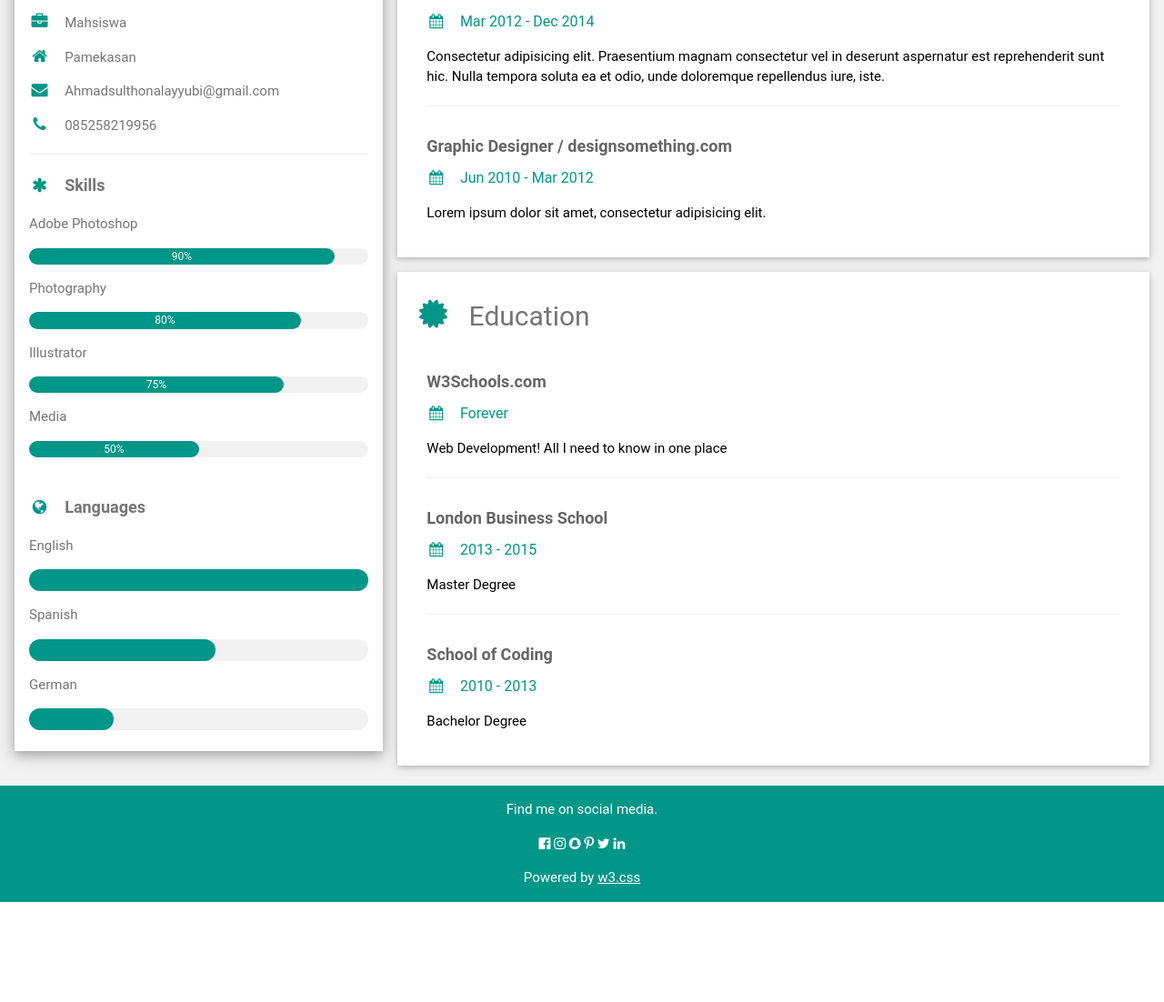
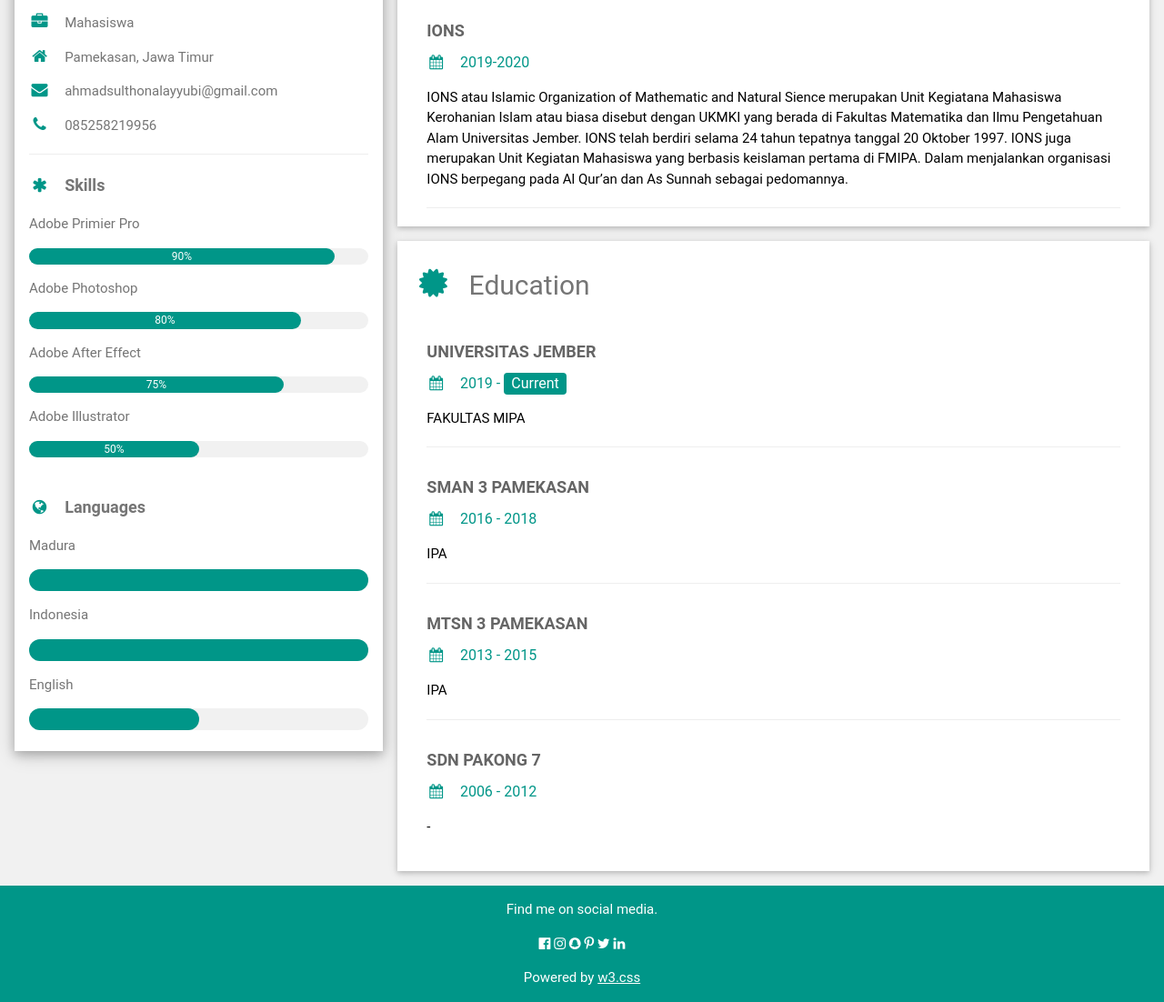
Before and after one commit to yuby123/anton12, a Django app: page / in a window 1280 px wide. Shown: the part 321-1423 px from the top of the page at 91% size. Before the commit the page ends 1313 px from the top, so only its background shows below. Run offline with Django 3.2, Linux system fonts and the light colour scheme; some web fonts are replaced.

Commit message:
initial commite

```diff
--- a/main/templates/main/home.html
+++ b/main/templates/main/home.html
@@ -21,51 +21,51 @@ html,body,h1,h2,h3,h4,h5,h6 {font-family: "Roboto", sans-serif}
 
 <div class="w3-white w3-text-grey w3-card-4">
 <div class="w3-display-container">
-<img src="/w3images/avatar_hat.jpg" style="width:100%" alt="Avatar">
+<img src="static/img/Perkap.jpg" style="width:100%" alt="Avatar">
 <div class="w3-display-bottomleft w3-container w3-text-black">
 <h2>Ahmad Sulthon</h2>
 </div>
 </div>
 <div class="w3-container">
-<p><i class="fa fa-briefcase fa-fw w3-margin-right w3-large w3-text-teal"></i>Mahsiswa</p>
-<p><i class="fa fa-home fa-fw w3-margin-right w3-large w3-text-teal"></i>Pamekasan</p>
-<p><i class="fa fa-envelope fa-fw w3-margin-right w3-large w3-text-teal"></i>Ahmadsulthonalayyubi@gmail.com</p>
+<p><i class="fa fa-briefcase fa-fw w3-margin-right w3-large w3-text-teal"></i>Mahasiswa</p>
+<p><i class="fa fa-home fa-fw w3-margin-right w3-large w3-text-teal"></i>Pamekasan, Jawa Timur</p>
+<p><i class="fa fa-envelope fa-fw w3-margin-right w3-large w3-text-teal"></i>ahmadsulthonalayyubi@gmail.com</p>
 <p><i class="fa fa-phone fa-fw w3-margin-right w3-large w3-text-teal"></i>085258219956</p>
 <hr>
 
 <p class="w3-large"><b><i class="fa fa-asterisk fa-fw w3-margin-right w3-text-teal"></i>Skills</b></p>
-<p>Adobe Photoshop</p>
+<p>Adobe Primier Pro</p>
 <div class="w3-light-grey w3-round-xlarge w3-small">
 <div class="w3-container w3-center w3-round-xlarge w3-teal" style="width:90%">90%</div>
 </div>
-<p>Photography</p>
+<p>Adobe Photoshop</p>
 <div class="w3-light-grey w3-round-xlarge w3-small">
 <div class="w3-container w3-center w3-round-xlarge w3-teal" style="width:80%">
 <div class="w3-center w3-text-white">80%</div>
 </div>
 </div>
-<p>Illustrator</p>
+<p>Adobe After Effect</p>
 <div class="w3-light-grey w3-round-xlarge w3-small">
 <div class="w3-container w3-center w3-round-xlarge w3-teal" style="width:75%">75%</div>
 </div>
-<p>Media</p>
+<p>Adobe Illustrator</p>
 <div class="w3-light-grey w3-round-xlarge w3-small">
 <div class="w3-container w3-center w3-round-xlarge w3-teal" style="width:50%">50%</div>
 </div>
 <br>
 
 <p class="w3-large w3-text-theme"><b><i class="fa fa-globe fa-fw w3-margin-right w3-text-teal"></i>Languages</b></p>
-<p>English</p>
+<p>Madura</p>
 <div class="w3-light-grey w3-round-xlarge">
 <div class="w3-round-xlarge w3-teal" style="height:24px;width:100%"></div>
 </div>
-<p>Spanish</p>
+<p>Indonesia</p>
 <div class="w3-light-grey w3-round-xlarge">
-<div class="w3-round-xlarge w3-teal" style="height:24px;width:55%"></div>
+<div class="w3-round-xlarge w3-teal" style="height:24px;width:100%"></div>
 </div>
-<p>German</p>
+<p>English</p>
 <div class="w3-light-grey w3-round-xlarge">
-<div class="w3-round-xlarge w3-teal" style="height:24px;width:25%"></div>
+<div class="w3-round-xlarge w3-teal" style="height:24px;width:50%"></div>
 </div>
 <br>
 </div>
@@ -78,44 +78,45 @@ html,body,h1,h2,h3,h4,h5,h6 {font-family: "Roboto", sans-serif}
 <div class="w3-twothird">
 
 <div class="w3-container w3-card w3-white w3-margin-bottom">
-<h2 class="w3-text-grey w3-padding-16"><i class="fa fa-suitcase fa-fw w3-margin-right w3-xxlarge w3-text-teal"></i>Work Experience</h2>
+<h2 class="w3-text-grey w3-padding-16"><i class="fa fa-suitcase fa-fw w3-margin-right w3-xxlarge w3-text-teal"></i>Organisation</h2>
 <div class="w3-container">
-<h5 class="w3-opacity"><b>Front End Developer / w3schools.com</b></h5>
-<h6 class="w3-text-teal"><i class="fa fa-calendar fa-fw w3-margin-right"></i>Jan 2015 - <span class="w3-tag w3-teal w3-round">Current</span></h6>
-<p>Lorem ipsum dolor sit amet. Praesentium magnam consectetur vel in deserunt aspernatur est reprehenderit sunt hic. Nulla tempora soluta ea et odio, unde doloremque repellendus iure, iste.</p>
+<h5 class="w3-opacity"><b>BEMF MIPA</b></h5>
+<h6 class="w3-text-teal"><i class="fa fa-calendar fa-fw w3-margin-right"></i>2020 - <span class="w3-tag w3-teal w3-round">Current</span></h6>
+<p>BEM atau Badan Eksekutif Mahasiswa merupakan organisasi yang kegiatannya sangat direkomendasikan untuk diikuti oleh mahasiswa. Sesuai dengan namannya, Badan Eksekutif Mahasiswa sebagai organisasi mahasiswa untuk tingkat Universitas ataupun institute. Tugas Dari BEM tersebut pun melingkupi banyak hal. Mulai melaksanakan program kerja (proker) yang ada di kampus hingga menjadi perwakilan aspirasi mahasiswa.</p>
 <hr>
 </div>
 <div class="w3-container">
-<h5 class="w3-opacity"><b>Web Developer / something.com</b></h5>
-<h6 class="w3-text-teal"><i class="fa fa-calendar fa-fw w3-margin-right"></i>Mar 2012 - Dec 2014</h6>
-<p>Consectetur adipisicing elit. Praesentium magnam consectetur vel in deserunt aspernatur est reprehenderit sunt hic. Nulla tempora soluta ea et odio, unde doloremque repellendus iure, iste.</p>
+<h5 class="w3-opacity"><b>IONS</b></h5>
+<h6 class="w3-text-teal"><i class="fa fa-calendar fa-fw w3-margin-right"></i>2019-2020</h6>
+<p>IONS atau Islamic Organization of Mathematic and Natural Sience merupakan Unit Kegiatana Mahasiswa Kerohanian Islam atau biasa disebut dengan UKMKI yang berada di Fakultas Matematika dan Ilmu Pengetahuan Alam Universitas Jember. IONS telah berdiri selama 24 tahun tepatnya tanggal 20 Oktober 1997. IONS juga merupakan Unit Kegiatan Mahasiswa yang berbasis keislaman pertama di FMIPA. Dalam menjalankan organisasi IONS berpegang pada Al Qur’an dan As Sunnah sebagai pedomannya.</p>
 <hr>
-</div>
-<div class="w3-container">
-<h5 class="w3-opacity"><b>Graphic Designer / designsomething.com</b></h5>
-<h6 class="w3-text-teal"><i class="fa fa-calendar fa-fw w3-margin-right"></i>Jun 2010 - Mar 2012</h6>
-<p>Lorem ipsum dolor sit amet, consectetur adipisicing elit. </p><br>
 </div>
 </div>
 
 <div class="w3-container w3-card w3-white">
 <h2 class="w3-text-grey w3-padding-16"><i class="fa fa-certificate fa-fw w3-margin-right w3-xxlarge w3-text-teal"></i>Education</h2>
 <div class="w3-container">
-<h5 class="w3-opacity"><b>W3Schools.com</b></h5>
-<h6 class="w3-text-teal"><i class="fa fa-calendar fa-fw w3-margin-right"></i>Forever</h6>
-<p>Web Development! All I need to know in one place</p>
+<h5 class="w3-opacity"><b>UNIVERSITAS JEMBER</b></h5>
+<h6 class="w3-text-teal"><i class="fa fa-calendar fa-fw w3-margin-right"></i>2019 - <span class="w3-tag w3-teal w3-round">Current</span></h6>
+<p>FAKULTAS MIPA</p>
 <hr>
 </div>
 <div class="w3-container">
-<h5 class="w3-opacity"><b>London Business School</b></h5>
-<h6 class="w3-text-teal"><i class="fa fa-calendar fa-fw w3-margin-right"></i>2013 - 2015</h6>
-<p>Master Degree</p>
+<h5 class="w3-opacity"><b>SMAN 3 PAMEKASAN</b></h5>
+<h6 class="w3-text-teal"><i class="fa fa-calendar fa-fw w3-margin-right"></i>2016 - 2018</h6>
+<p>IPA</p>
 <hr>
 </div>
 <div class="w3-container">
-<h5 class="w3-opacity"><b>School of Coding</b></h5>
-<h6 class="w3-text-teal"><i class="fa fa-calendar fa-fw w3-margin-right"></i>2010 - 2013</h6>
-<p>Bachelor Degree</p><br>
+<h5 class="w3-opacity"><b>MTSN 3 PAMEKASAN</b></h5>
+<h6 class="w3-text-teal"><i class="fa fa-calendar fa-fw w3-margin-right"></i>2013 - 2015</h6>
+<p>IPA</p>
+<hr>
+</div>
+<div class="w3-container">
+<h5 class="w3-opacity"><b>SDN PAKONG 7</b></h5>
+<h6 class="w3-text-teal"><i class="fa fa-calendar fa-fw w3-margin-right"></i>2006 - 2012</h6>
+<p>-</p><br>
 </div>
 </div>
 
```
Also changed, not shown: main/static/img/Ahmad sulthon_Perkap.jpg (deleted), main/templates/main/img/sss.png (added), 1 other file.
